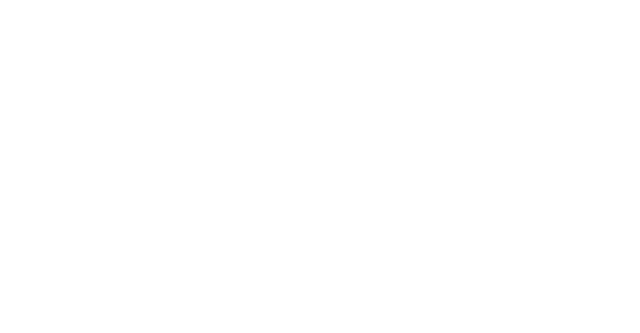
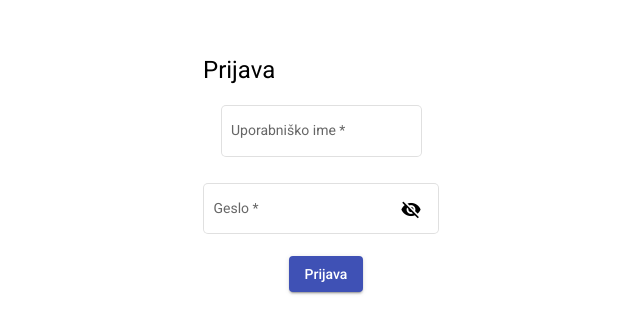
Before and after one commit to AmbicatusThe2nd/job-application-app, an Angular app: page /login in a window 1280 px wide. Before the commit this address led to /. Shown: the part 227-560 px from the top of the page, without its empty margins (314-954 px from the left). Built offline with nearby package versions, Linux system fonts and the light colour scheme.

Commit message:
Implemented admin login

```diff
--- a/src/app/app-routing.module.ts
+++ b/src/app/app-routing.module.ts
@@ -3,12 +3,14 @@
 import { FormApplicationComponent } from './form-application/form-application.component';
 import { SuccessMessageComponent } from './success-message/success-message.component';
 import { AdminComponent } from './admin/admin.component';
+import { LoginComponent } from './login/login.component';
 
 const routes: Routes = [
   { path: '', redirectTo: 'application', pathMatch: 'full' },
   { path: 'application', component: FormApplicationComponent },
   { path: 'application/success', component: SuccessMessageComponent },
   { path: 'admin', component: AdminComponent },
+  { path: 'login', component: LoginComponent },
 ];
 
 @NgModule({
--- a/src/app/app.module.ts
+++ b/src/app/app.module.ts
@@ -12,6 +12,8 @@
 import { SuccessMessageComponent } from './success-message/success-message.component';
 import { AdminComponent } from './admin/admin.component';
 import { MatExpansionModule } from '@angular/material/expansion';
+import { LoginComponent } from './login/login.component';
+import { MatIconModule } from '@angular/material/icon';
 
 @NgModule({
   declarations: [
@@ -19,6 +21,7 @@
     FormApplicationComponent,
     SuccessMessageComponent,
     AdminComponent,
+    LoginComponent,
   ],
   imports: [
     BrowserModule,
@@ -29,6 +32,7 @@
     MatFormFieldModule,
     ReactiveFormsModule,
     MatExpansionModule,
+    MatIconModule,
   ],
   providers: [],
   bootstrap: [AppComponent],
--- a/src/app/form-application/form-application.component.scss
+++ b/src/app/form-application/form-application.component.scss
@@ -1,9 +1,3 @@
-.form-container {
-  display: flex;
-  flex-direction: column;
-  align-items: center;
-}
-
 .link {
   margin-top: 20px;
   text-decoration: none;
@@ -11,3 +5,9 @@
   font-weight: 500;
   transition: all 0.3s ease-in-out;
 }
+
+.form-container {
+  display: flex;
+  flex-direction: column;
+  align-items: center;
+}
--- /dev/null
+++ b/src/app/login/login.component.html
@@ -0,0 +1,29 @@
+<div class="form">
+  <h1>Prijava</h1>
+  <form [formGroup]="loginForm" (submit)="ngOnSubmit()">
+    <div class="login-form-container">
+      <mat-form-field class="form-field" appearance="outline">
+        <mat-label>Uporabniško ime</mat-label>
+        <input matInput formControlName="username" />
+      </mat-form-field>
+      <mat-form-field class="form-field" appearance="outline">
+        <mat-label>Geslo</mat-label>
+        <input
+          matInput
+          formControlName="password"
+          [type]="hide ? 'password' : 'text'"
+        />
+        <button
+          mat-icon-button
+          matSuffix
+          (click)="hide = !hide"
+          [attr.aria-label]="'Hide password'"
+          [attr.aria-pressed]="hide"
+        >
+          <mat-icon>{{ hide ? "visibility_off" : "visibility" }}</mat-icon>
+        </button>
+      </mat-form-field>
+      <button mat-raised-button color="primary">Prijava</button>
+    </div>
+  </form>
+</div>
--- /dev/null
+++ b/src/app/login/login.component.scss
@@ -0,0 +1,14 @@
+.login-form-container {
+  display: flex;
+  flex-direction: column;
+  align-items: center;
+}
+
+.form-field {
+  flex: 1;
+  margin-right: 10px;
+}
+
+.form-field:last-child {
+  margin-right: 0;
+}
--- /dev/null
+++ b/src/app/login/login.component.ts
@@ -0,0 +1,32 @@
+import { Component, OnInit } from '@angular/core';
+import { FormBuilder, FormControl, Validators } from '@angular/forms';
+import { Router } from '@angular/router';
+
+@Component({
+  selector: 'app-login',
+  templateUrl: './login.component.html',
+  styleUrls: ['./login.component.scss'],
+})
+export class LoginComponent implements OnInit {
+  public hide: Boolean = true;
+
+  constructor(private formBuilder: FormBuilder, private router: Router) {}
+
+  loginForm = this.formBuilder.group({
+    username: new FormControl('', [Validators.required]),
+    password: new FormControl('', [Validators.required]),
+  });
+
+  ngOnInit(): void {
+    if (sessionStorage.getItem('jeAdmin')) {
+      this.router.navigate(['/admin']);
+    }
+  }
+
+  ngOnSubmit(): void {
+    if (this.loginForm.valid) {
+      sessionStorage.setItem('jeAdmin', JSON.stringify(true));
+      this.router.navigate(['/admin']);
+    }
+  }
+}
```
Also changed, not shown: 1 other file (tests, documents, lock files or other folders).
